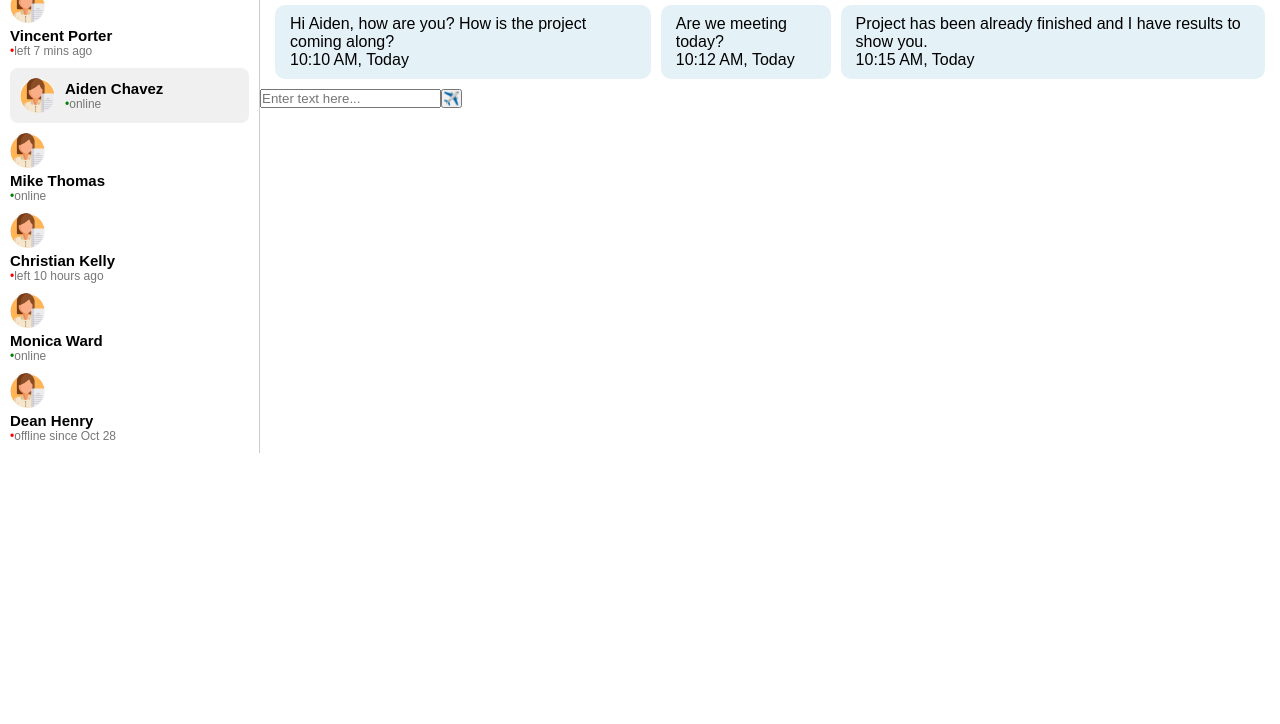
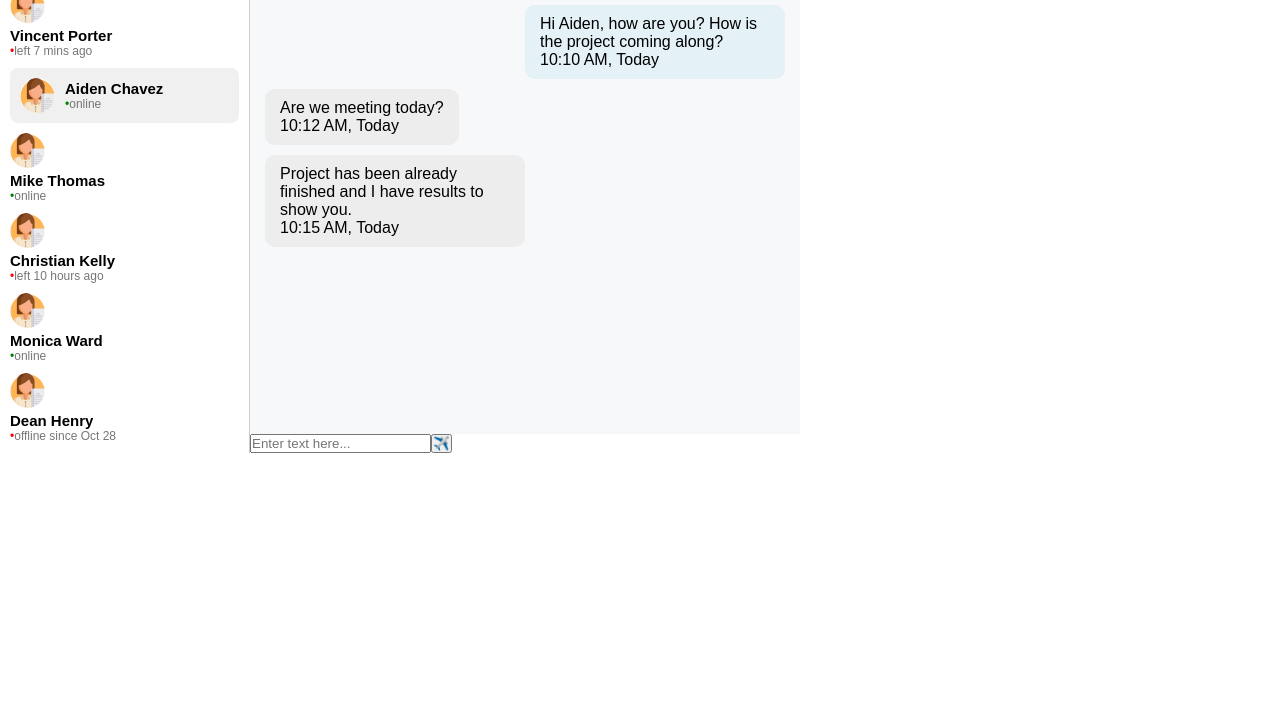
Before and after one commit to dukisinautotune/Trabajo-practico, a plain HTML site: page index.html in a window 1280 px wide. Shown: the part 76-800 px from the top of the page. Drawn offline with Linux system fonts and the light colour scheme.

Commit message:
estilado y modificaciones de clase chat-messages

```diff
--- a/index.html
+++ b/index.html
@@ -92,15 +92,15 @@
 
       </section>
       <section class="chat-messages">
-        <div class="message sent">
+        <div class="message-sent">
           <p>Hi Aiden, how are you? How is the project coming along?</p>
           <p class="timestamp">10:10 AM, Today</p>
         </div>
-        <div class="message received">
+        <div class="message-received">
           <p>Are we meeting today?</p>
           <p class="timestamp">10:12 AM, Today</p>
         </div>
-        <div class="message received">
+        <div class="message-received">
           <p>Project has been already finished and I have results to show you.</p>
           <p class="timestamp">10:15 AM, Today</p>
         </div>
--- a/main.css
+++ b/main.css
@@ -18,7 +18,7 @@ section {
 }
 
 .sidebar {
-  width: 260px;
+  width: 250px;
   background-color: #fff;
   border-right: 1px solid #ccc;
   padding: 10px;
@@ -44,7 +44,7 @@ section {
 .contact img {
   width: 35px;
   height: 35px;
-  border-radius: 50px;
+  border-radius: 50%;
 }
 
 .contact.aiden {
@@ -126,12 +126,26 @@ section {
 }
 
 .chat-messages {
+  flex: 1;
+  display: flex;
+  flex-direction: column;
   gap: 10px;
   padding: 10px 15px;
+  background-color: #f7f8fa;
 }
 
-.message {
+.message-sent {
+  align-self: flex-end;
+  max-width: 50%;
   padding: 10px 15px;
   border-radius: 10px;
   background-color: #e4f1f7;
 }
+
+.message-received {
+  align-self: flex-start;
+  max-width: 50%;
+  background-color: #ededed;
+  padding: 10px 15px;
+  border-radius: 10px;
+}
```
